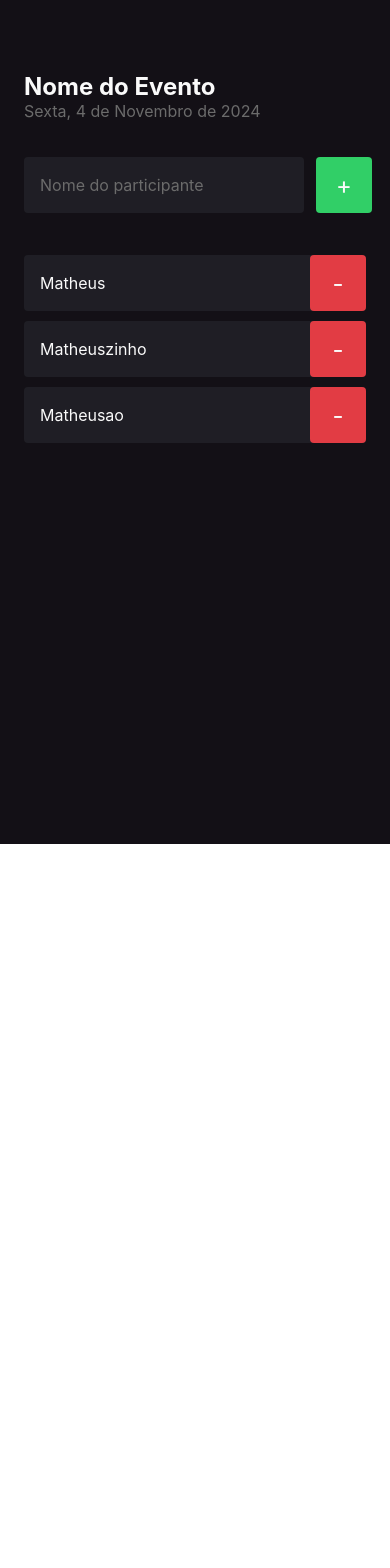
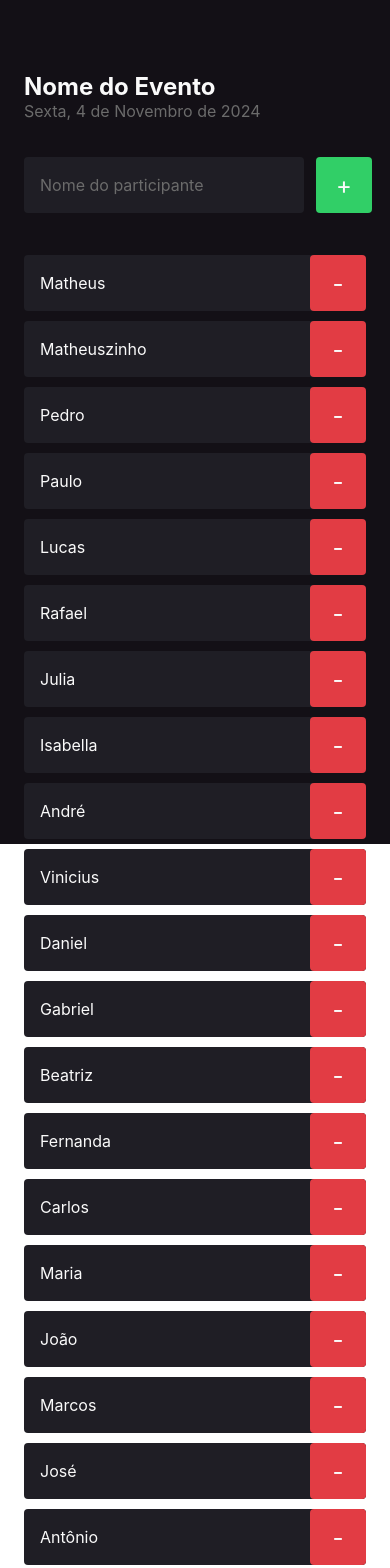
Before and after one commit to matheustorresdev97/im-here, a React Native app: screen / in a window 390 px wide. Shown: the top 1568 px of the page. Before the commit the page ends 844 px from the top, so only its background shows below. Built offline with nearby package versions, Linux system fonts and the light colour scheme.

Commit message:
feat: add scrollview

```diff
--- a/src/screens/home.tsx
+++ b/src/screens/home.tsx
@@ -1,7 +1,37 @@
+import {
+    ScrollView,
+    StyleSheet,
+    Text,
+    TextInput,
+    TouchableOpacity,
+    View,
+} from 'react-native'
+
 import { Participant } from '@/components/participants'
-import { StyleSheet, Text, TextInput, TouchableOpacity, View } from 'react-native'
 
 export default function Home() {
+    const participants = [
+        'Matheus',
+        'Matheuszinho',
+        'Pedro',
+        'Paulo',
+        'Lucas',
+        'Rafael',
+        'Julia',
+        'Isabella',
+        'André',
+        'Vinicius',
+        'Daniel',
+        'Gabriel',
+        'Beatriz',
+        'Fernanda',
+        'Carlos',
+        'Maria',
+        'João',
+        'Marcos',
+        'José',
+        'Antônio'
+    ]
 
     function handleAddParticipant() {
         console.log('Adicionar participante')
@@ -31,18 +61,15 @@ export default function Home() {
             </View>
 
             <View>
-                <Participant
-                    name="Matheus"
-                    onRemove={() => handleRemoveParticipant('Matheus')}
-                />
-                <Participant
-                    name="Matheuszinho"
-                    onRemove={() => handleRemoveParticipant('Matheuszinho')}
-                />
-                <Participant
-                    name="Matheusao"
-                    onRemove={() => handleRemoveParticipant('Matheusao')}
-                />
+                <ScrollView showsVerticalScrollIndicator={false}>
+                    {participants.map((participant, index) => (
+                        <Participant
+                            key={participant}
+                            name={participant}
+                            onRemove={() => handleRemoveParticipant(participant)}
+                        />
+                    ))}
+                </ScrollView>
             </View>
         </View>
     )
```
